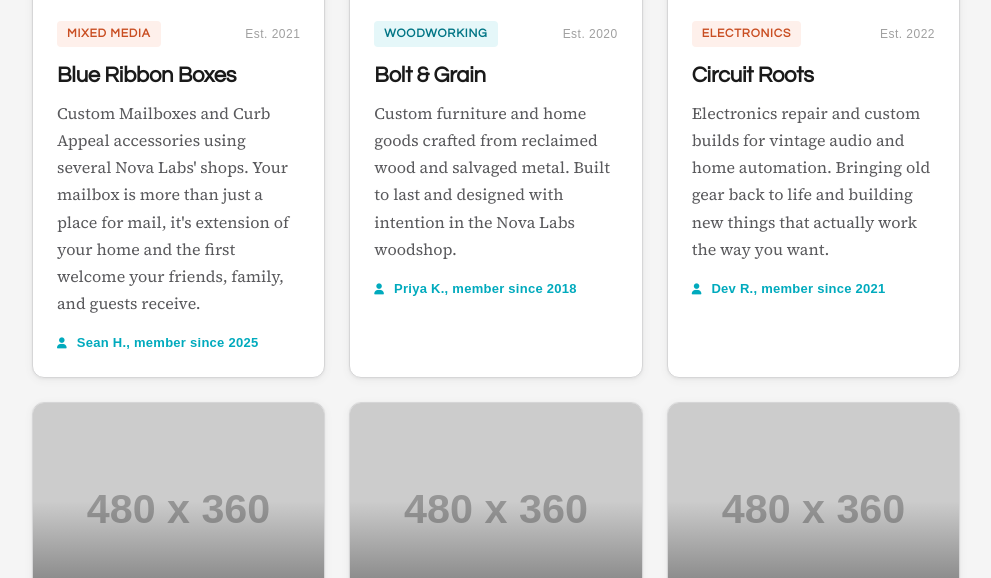
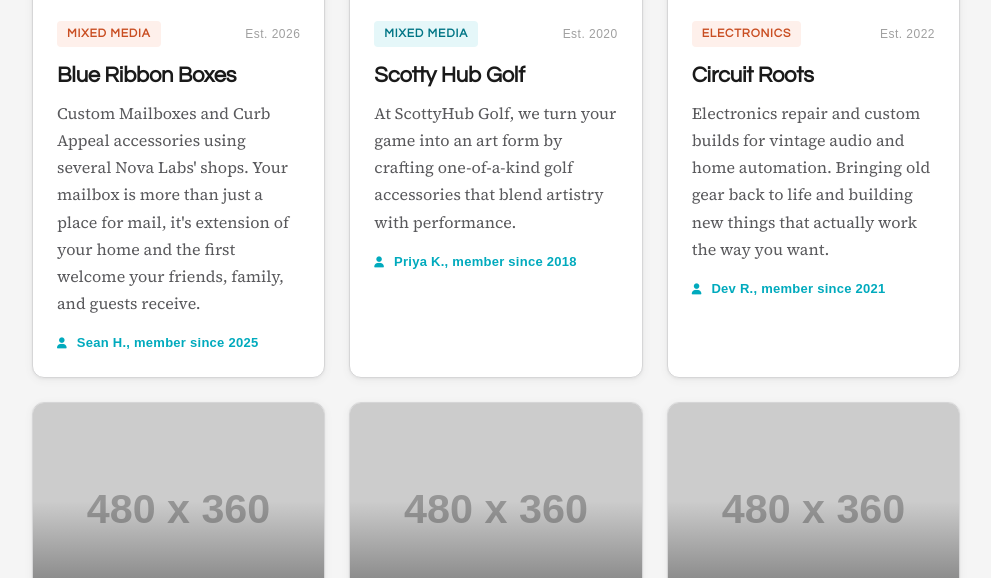
Before and after one commit to lowattention/novalabs-ic-website, a website: page index.html in a window 1280 px wide. Shown: the part 6310-6888 px from the top of the page, without its empty margins (144-1135 px from the left). Drawn offline with nearby package versions, Linux system fonts and the light colour scheme; placeholder pictures from the web are drawn by us.

Commit message:
added Scotty Hub Golf

```diff
--- a/index.html
+++ b/index.html
@@ -862,7 +862,7 @@
         <div style="padding:24px;">
           <div style="display:flex; align-items:center; justify-content:space-between; margin-bottom:12px;">
             <span class="tag tag-orange">Mixed Media</span>
-            <span style="font-family:'Futura',sans-serif; font-size:12px; color:#A0A0A0; letter-spacing:0.04em;">Est. 2021</span>
+            <span style="font-family:'Futura',sans-serif; font-size:12px; color:#A0A0A0; letter-spacing:0.04em;">Est. 2026</span>
           </div>
           <h3 style="font-size:22px; font-weight:700; color:#1A1A1A; margin:0 0 8px; font-family:'Futura','Century Gothic',sans-serif; letter-spacing:-0.01em;"><a href="https://www.blueribbonboxes.com/" target="_blank" rel="noopener noreferrer" style="color:inherit; text-decoration:none;">Blue Ribbon Boxes</a></h3>
           <p style="color:#59595C; font-size:16px; line-height:1.7; margin:0 0 16px;">
@@ -878,17 +878,16 @@
       <!-- Business 2 -->
       <article class="biz-card reveal" style="transition-delay:0.08s;">
         <div class="biz-card-img">
-          <img src="https://placehold.co/480x360/2A2A2A/F36E3D?text=Bolt+%26+Grain" alt="Bolt & Grain furniture" loading="lazy" />
+          <img src="https://placehold.co/480x360/2A2A2A/F36E3D?text=Scotty+Hub+Golf" alt="Scotty Hub Golf" loading="lazy" />
         </div>
         <div style="padding:24px;">
           <div style="display:flex; align-items:center; justify-content:space-between; margin-bottom:12px;">
-            <span class="tag tag-teal">Woodworking</span>
+            <span class="tag tag-teal">Mixed Media</span>
             <span style="font-family:'Futura',sans-serif; font-size:12px; color:#A0A0A0; letter-spacing:0.04em;">Est. 2020</span>
           </div>
-          <h3 style="font-size:22px; font-weight:700; color:#1A1A1A; margin:0 0 8px; font-family:'Futura','Century Gothic',sans-serif; letter-spacing:-0.01em;">Bolt &amp; Grain</h3>
+          <h3 style="font-size:22px; font-weight:700; color:#1A1A1A; margin:0 0 8px; font-family:'Futura','Century Gothic',sans-serif; letter-spacing:-0.01em;"><a href="https://scottyhubgolf.com/" target="_blank" rel="noopener noreferrer" style="color:inherit; text-decoration:none;">Scotty Hub Golf</a></h3>
           <p style="color:#59595C; font-size:16px; line-height:1.7; margin:0 0 16px;">
-            Custom furniture and home goods crafted from reclaimed wood and salvaged metal. Built to last and designed with intention in the Nova Labs woodshop.
-          </p>
+At ScottyHub Golf, we turn your game into an art form by crafting one-of-a-kind golf accessories that blend artistry with performance.          </p>
           <p style="font-family:'Futura',sans-serif; font-size:13px; color:#00AABD; font-weight:600; margin:0; letter-spacing:0.02em;">
             <i class="fa-solid fa-user" style="font-size:11px; margin-right:6px;"></i>
             Priya K., member since 2018
```
